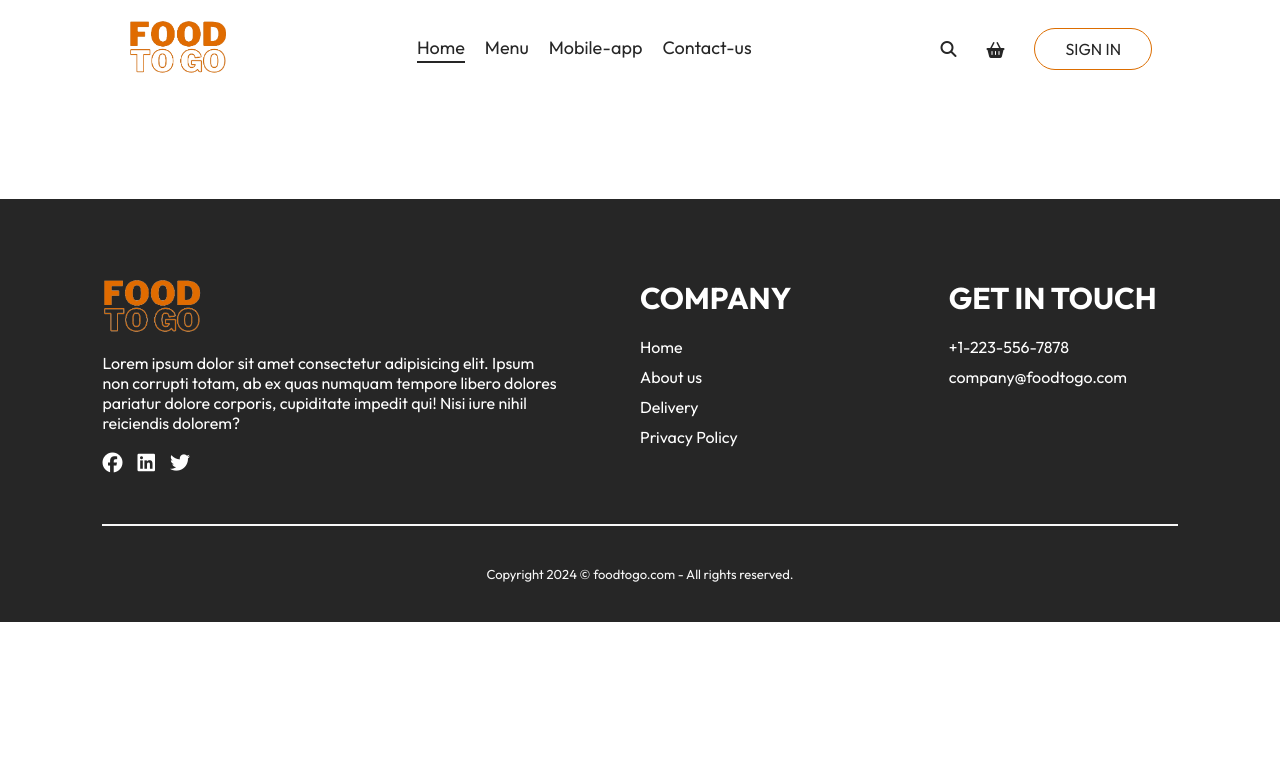
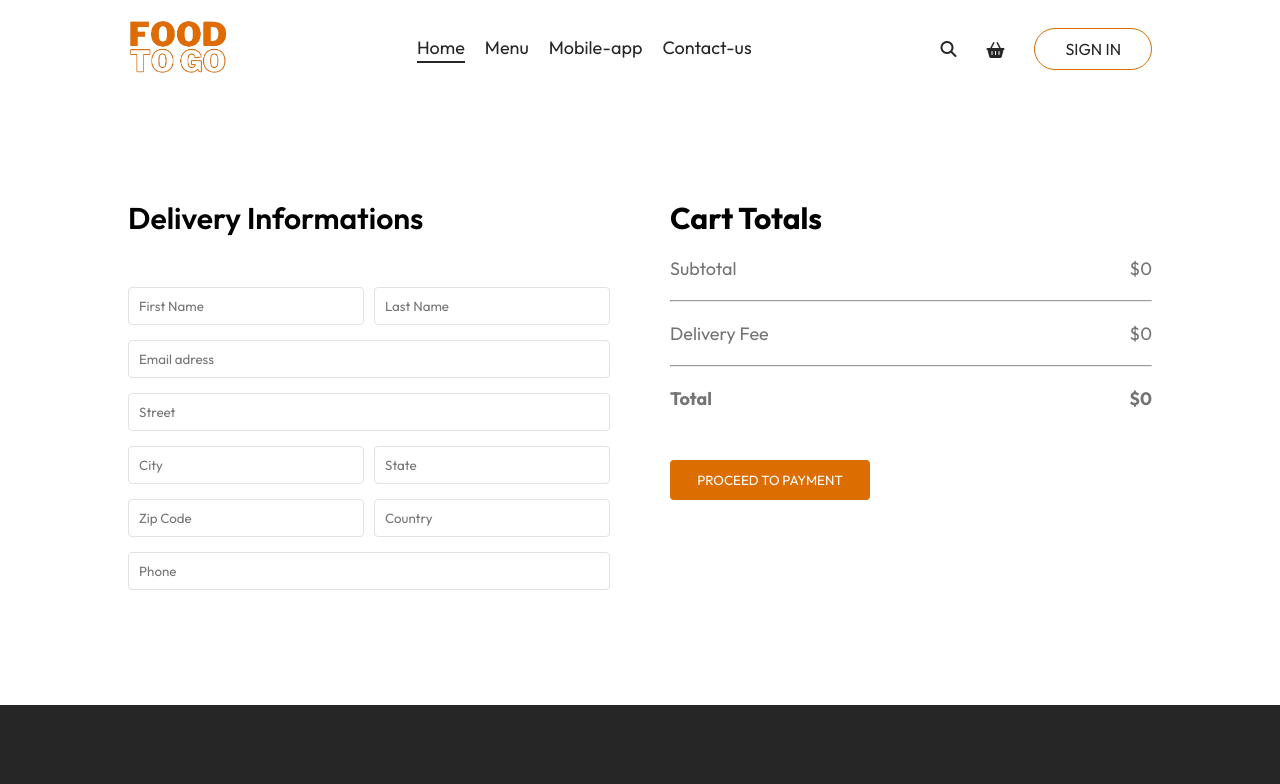
Before and after one commit to ayselhasanli/foodToGo-delivery-page, a React (Vite) app in the folder frontend/: page /order in a window 1280 px wide. Shown: the top 784 px of the page. Built offline with nearby package versions, Linux system fonts and the light colour scheme.

Commit message:
place order component created

```diff
--- a/frontend/src/pages/Cart/Cart.css
+++ b/frontend/src/pages/Cart/Cart.css
@@ -40,20 +40,19 @@
   gap: max(12vw, 2rem);
 }
 
-.cart .cart-bottom .cart-total {
+.cart-total {
   flex: 1;
   display: flex;
   flex-direction: column;
   gap: 2rem;
 }
 
-.cart .cart-bottom .cart-total .cart-total-details {
+.cart-total .cart-total-details {
   display: flex;
   justify-content: space-between;
   color: var(--gray);
 }
-
-.cart .cart-bottom .cart-total button {
+.cart-total button {
   background-color: var(--orange);
   color: var(--white);
   padding: 1.2rem 0;
--- a/frontend/src/pages/Cart/Cart.jsx
+++ b/frontend/src/pages/Cart/Cart.jsx
@@ -1,9 +1,11 @@
 import { useContext } from "react";
 import "./Cart.css";
 import { StoreContext } from "../../context/StoreContext";
+import { useNavigate } from "react-router-dom";
 
 const Cart = () => {
   const { cartItems, food_list, removeFromCart, getTotalCartAmount } = useContext(StoreContext);
+  const navigate = useNavigate()
 
   return (
     <div className="cart">
@@ -52,14 +54,14 @@
           <hr />
           <div className="cart-total-details">
             <p>Delivery Fee</p>
-            <p>${2}</p>
+            <p>${getTotalCartAmount() === 0 ? 0 : 2}</p>
           </div>
           <hr />
           <div className="cart-total-details">
             <b>Total</b>
-            <b>${getTotalCartAmount() + 2}</b>
+            <b>${getTotalCartAmount()===0 ? 0 : getTotalCartAmount() + 2}</b>
           </div>
-          <button>PROCEED TO CHECKOUT</button>
+          <button onClick={() => navigate("/order")}>PROCEED TO CHECKOUT</button>
         </div>
 
         <div className="cart-promocode">
--- a/frontend/src/pages/PlaceOrder/PlaceOrder.css
+++ b/frontend/src/pages/PlaceOrder/PlaceOrder.css
@@ -0,0 +1,41 @@
+.place-order {
+  display: flex;
+  align-items: start;
+  justify-content: space-between;
+  gap: 6rem;
+  margin-top: 10rem;
+}
+
+.place-order .place-order-left {
+  width: 100%;
+  max-width: max(30%, 50rem);
+}
+
+.place-order .place-order-left .title {
+  font-size: 3rem;
+  font-weight: 600;
+  margin-bottom: 5rem;
+}
+
+.place-order .place-order-left input {
+  margin-bottom: 1.5rem;
+  width: 100%;
+  padding: 1rem;
+  border: 1px solid var(--light-gray);
+  border-radius: 0.4rem;
+  outline-color: var(--orange);
+}
+
+.place-order .place-order-left .multi-fields {
+  display: flex;
+  gap: 1rem;
+}
+
+.place-order .place-order-right {
+  width: 100%;
+  max-width: max(40%, 50rem);
+}
+
+.place-order .place-order-right .cart-total button{
+    margin-top: 3rem;
+}
--- a/frontend/src/pages/PlaceOrder/PlaceOrder.jsx
+++ b/frontend/src/pages/PlaceOrder/PlaceOrder.jsx
@@ -1,6 +1,52 @@
 import "./PlaceOrder.css";
+import { StoreContext } from "../../context/StoreContext";
+import { useContext } from "react";
+import "../Cart/Cart.css";
+
 const PlaceOrder = () => {
-  return <div></div>;
+  const { getTotalCartAmount } = useContext(StoreContext);
+  return (
+    <form className="place-order">
+      <div className="place-order-left">
+        <p className="title">Delivery Informations</p>
+        <div className="multi-fields">
+          <input type="text" placeholder="First Name" />
+          <input type="text" placeholder="Last Name" />
+        </div>
+        <input type="text" placeholder="Email adress" />
+        <input type="text" placeholder="Street" />
+        <div className="multi-fields">
+          <input type="text" placeholder="City" />
+          <input type="text" placeholder="State" />
+        </div>
+        <div className="multi-fields">
+          <input type="text" placeholder="Zip Code" />
+          <input type="text" placeholder="Country" />
+        </div>
+        <input type="text" placeholder="Phone" />
+      </div>
+      <div className="place-order-right">
+        <div className="cart-total">
+          <h2>Cart Totals</h2>
+          <div className="cart-total-details">
+            <p>Subtotal</p>
+            <p>${getTotalCartAmount()}</p>
+          </div>
+          <hr />
+          <div className="cart-total-details">
+            <p>Delivery Fee</p>
+            <p>${getTotalCartAmount() === 0 ? 0 : 2}</p>
+          </div>
+          <hr />
+          <div className="cart-total-details">
+            <b>Total</b>
+            <b>${getTotalCartAmount() === 0 ? 0 : getTotalCartAmount() + 2}</b>
+          </div>
+          <button>PROCEED TO PAYMENT</button>
+        </div>
+      </div>
+    </form>
+  );
 };
 
 export default PlaceOrder;
```
